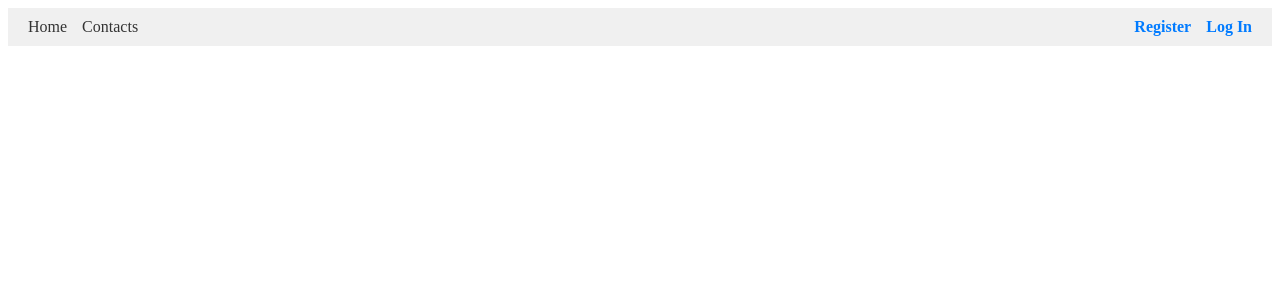
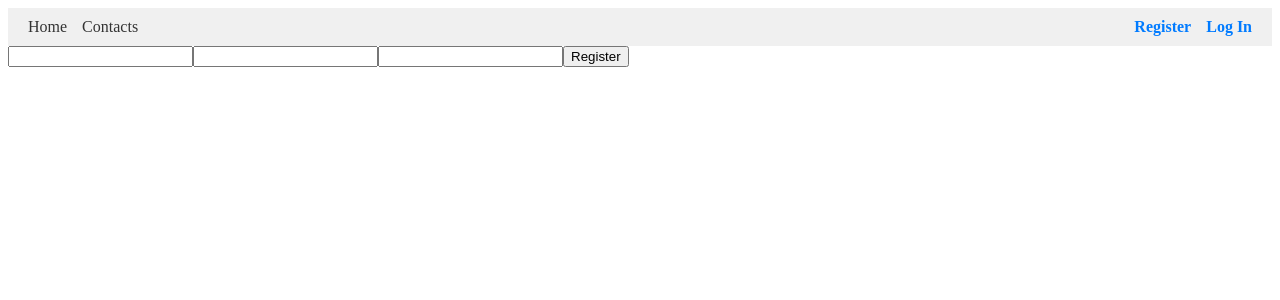
Before and after one commit to sydorovay/goit-react-hw-08, a React (Vite) app: page /register in a window 1280 px wide. Shown: the top 300 px of the page. Built offline with nearby package versions, Linux system fonts and the light colour scheme.

Commit message:
update Layout

```diff
--- a/src/App.jsx
+++ b/src/App.jsx
@@ -1,5 +1,5 @@
-import { Route, Routes} from 'react-router-dom';
-import { useDispatch, useSelector } from 'react-redux';
+import { Route, Routes } from 'react-router-dom';
+import { useDispatch } from 'react-redux';
 import { useEffect } from 'react';
 import { getCurrentUserThunk } from './redux/auth/authOperations';
 import Layout from './components/Layout/Layout';
@@ -10,17 +10,12 @@ import ContactsPage from './pages/ContactsPage/ContactsPage';
 import RestrictedRoute from './components/RestrictedRoute/RestrictedRoute';
 import PrivateRoute from './components/PrivateRoute/PrivateRoute';
 
-import { selectCurrentUser } from './redux/auth/authSelectors';
-
 const App = () => {
   const dispatch = useDispatch();
-  const isCurrentUser = useSelector(selectCurrentUser);
-
 
   useEffect(() => {
-    dispatch(getCurrentUserThunk()); // Виклик thunk для отримання поточного користувача
+    dispatch(getCurrentUserThunk());
   }, [dispatch]);
-  console.log(isCurrentUser);
 
   return (
     <Routes>
--- a/src/components/Layout/Layout.jsx
+++ b/src/components/Layout/Layout.jsx
@@ -1,11 +1,14 @@
+import { Outlet } from 'react-router-dom';
 import AppBar from '../AppBar/AppBar';
 import styles from './Layout.module.css';
 
-const Layout = ({ children }) => {
+const Layout = () => {
   return (
     <div className={styles.container}>
       <AppBar />
-      <main>{children}</main>
+      <main>
+        <Outlet />
+      </main>
     </div>
   );
 };
--- a/src/components/PrivateRoute/PrivateRoute.jsx
+++ b/src/components/PrivateRoute/PrivateRoute.jsx
@@ -2,8 +2,7 @@ import { Navigate } from 'react-router-dom';
 import { useSelector } from 'react-redux';
 import { selectIsLoggedIn } from '../../redux/auth/authSelectors';
 
-export default function PrivateRoute({ element: Component, redirectTo }) {
+export default function PrivateRoute({ element, redirectTo }) {
   const isLoggedIn = useSelector(selectIsLoggedIn);
-
-  return isLoggedIn ? Component: <Navigate to={redirectTo} />;
+  return isLoggedIn ? element : <Navigate to={redirectTo} />;
 }
--- a/src/components/RestrictedRoute/RestrictedRoute.jsx
+++ b/src/components/RestrictedRoute/RestrictedRoute.jsx
@@ -2,7 +2,7 @@ import { Navigate } from 'react-router-dom';
 import { useSelector } from 'react-redux';
 import { selectIsLoggedIn } from '../../redux/auth/authSelectors';
 
-export default function RestrictedRoute({ component: Component, redirectTo }) {
+export default function RestrictedRoute({ element, redirectTo }) {
   const isLoggedIn = useSelector(selectIsLoggedIn);
-  return isLoggedIn ? <Navigate to={redirectTo} /> : Component;
+  return isLoggedIn ? <Navigate to={redirectTo} /> : element;
 }
--- a/src/main.jsx
+++ b/src/main.jsx
@@ -2,7 +2,7 @@ import React from 'react';
 import ReactDOM from 'react-dom/client';
 import { Provider } from 'react-redux';
 import { PersistGate } from 'redux-persist/integration/react';
-import { store, persistor } from './redux/store'; // ваш store
+import { store, persistor } from './redux/store';
 import { BrowserRouter } from 'react-router-dom';
 import App from './App';
 
--- a/src/pages/ContactsPage/ContactsPage.jsx
+++ b/src/pages/ContactsPage/ContactsPage.jsx
@@ -1,55 +1,15 @@
-import { useEffect } from 'react';
-import { useDispatch, useSelector } from 'react-redux';
-import { fetchContacts } from '../../redux/contacts/contactsOperations';
-import { selectFilteredContacts } from '../../redux/contacts/contactsSelectors';
-import { selectToken } from '../../redux/auth/authSelectors'; // Додайте селектор для отримання токена
-import ContactList from '../../components/ContactList/ContactList';
-import ContactForm from '../../components/ContactForm/ContactForm';
-import styles from './ContactsPage.module.css';
-
-
+import { useSelector } from 'react-redux';
+import { selectContacts } from '../../redux/contacts/contactsSelectors';
 
 const ContactsPage = () => {
-  const dispatch = useDispatch();
-  const token = useSelector(selectToken); // Отримуємо токен з Redux
-  const contacts = useSelector(selectFilteredContacts); // Отримуємо фільтровані контакти з Redux
+  const contacts = useSelector(selectContacts);
 
-  useEffect(() => {
-  const fetchContactsData = async () => {
-    if (!token) {
-      console.log('No token found, skipping fetch');
-      return; // Якщо токена немає, пропускаємо запит
-    }
-
-    try {
-      const response = await fetch('https://connections-api.goit.global/contacts', {
-        method: 'GET',
-        headers: {
-          'Authorization': `Bearer ${token}`,
-        },
-      });
-
-      if (!response.ok) {
-        throw new Error('Error fetching contacts');
-      }
-
-      const contactsData = await response.json();
-      console.log('Fetched contacts:', contactsData);
-
-      dispatch(fetchContacts(contactsData)); // Додайте ваш action для збереження контактів
-    } catch (error) {
-      console.error('Failed to fetch contacts:', error);
-    }
-  };
-
-  fetchContactsData();
-}, [dispatch, token]);
   return (
-    <div className={styles.container}>
-      <h1>Contacts</h1>
-      <ContactForm />
-      <ContactList contacts={contacts} />
-    </div>
+    <ul>
+      {contacts.map((contact) => (
+        <li key={contact.id}>{contact.name} - {contact.email}</li>
+      ))}
+    </ul>
   );
 };
 
--- a/src/pages/LoginPage/LoginPage.jsx
+++ b/src/pages/LoginPage/LoginPage.jsx
@@ -1,12 +1,27 @@
-import LoginForm from '../../components/LoginForm/LoginForm';
-import styles from './LoginPage.module.css';
+import { useState } from 'react';
+import { useDispatch } from 'react-redux';
+import { login } from '../../redux/auth/authOperations';
 
 const LoginPage = () => {
+  const dispatch = useDispatch();
+  const [credentials, setCredentials] = useState({ email: '', password: '' });
+
+  const handleChange = (e) => {
+    const { name, value } = e.target;
+    setCredentials({ ...credentials, [name]: value });
+  };
+
+  const handleSubmit = (e) => {
+    e.preventDefault();
+    dispatch(login(credentials));
+  };
+
   return (
-    <div className={styles.container}>
-      <h1>Login</h1>
-      <LoginForm />
-    </div>
+    <form onSubmit={handleSubmit}>
+      <input type="email" name="email" value={credentials.email} onChange={handleChange} required />
+      <input type="password" name="password" value={credentials.password} onChange={handleChange} required />
+      <button type="submit">Login</button>
+    </form>
   );
 };
 
--- a/src/pages/RegistrationPage/RegistrationPage.jsx
+++ b/src/pages/RegistrationPage/RegistrationPage.jsx
@@ -1,12 +1,28 @@
-import RegistrationForm from '../../components/RegistrationForm/RegistrationForm';
-import styles from './RegistrationPage.module.css';
+import { useState } from 'react';
+import { useDispatch } from 'react-redux';
+import { register } from '../../redux/auth/authOperations';
 
 const RegistrationPage = () => {
+  const dispatch = useDispatch();
+  const [credentials, setCredentials] = useState({ name: '', email: '', password: '' });
+
+  const handleChange = (e) => {
+    const { name, value } = e.target;
+    setCredentials({ ...credentials, [name]: value });
+  };
+
+  const handleSubmit = (e) => {
+    e.preventDefault();
+    dispatch(register(credentials));
+  };
+
   return (
-    <div className={styles.container}>
-      <h1>Register</h1>
-      <RegistrationForm />
-    </div>
+    <form onSubmit={handleSubmit}>
+      <input type="text" name="name" value={credentials.name} onChange={handleChange} required />
+      <input type="email" name="email" value={credentials.email} onChange={handleChange} required />
+      <input type="password" name="password" value={credentials.password} onChange={handleChange} required />
+      <button type="submit">Register</button>
+    </form>
   );
 };
 
--- a/src/redux/auth/authOperations.js
+++ b/src/redux/auth/authOperations.js
@@ -38,11 +38,11 @@ export const getCurrentUserThunk = () => async (dispatch, getState) => {
   try {
     const response = await axios.get('/users/current', {
       headers: {
-        Authorization: `Bearer ${token}`, // Виправлено: добавлено `` для вставки змінної
+        Authorization: `Bearer ${token}`,
       },
     });
 
-    dispatch(setCurrentUser(response.data)); // Використовуй setCurrentUser для зберігання даних
+    dispatch(setCurrentUser(response.data));
   } catch (error) {
     console.error('Error fetching current user:', error);
   }
@@ -54,11 +54,12 @@ export const refreshUser = createAsyncThunk(
     const state = getState();
     const token = state.auth.token;
 
-    if (token === null) {
+    if (!token) {
       return;
     }
 
-    axios.defaults.headers.common.Authorization = `Bearer ${token}`; const response = await axios.get('/users/current');
+    axios.defaults.headers.common.Authorization = `Bearer ${token}`;
+    const response = await axios.get('/users/current');
     return response.data;
   }
 );
--- a/src/redux/auth/authSlice.js
+++ b/src/redux/auth/authSlice.js
@@ -37,5 +37,5 @@ const authSlice = createSlice({
   },
 });
 
-export const { registerSuccess, loginSuccess, logoutSuccess, refreshSuccess, setCurrentUser} = authSlice.actions;
+export const { registerSuccess, loginSuccess, logoutSuccess, refreshSuccess, setCurrentUser } = authSlice.actions;
 export default authSlice.reducer;
```
